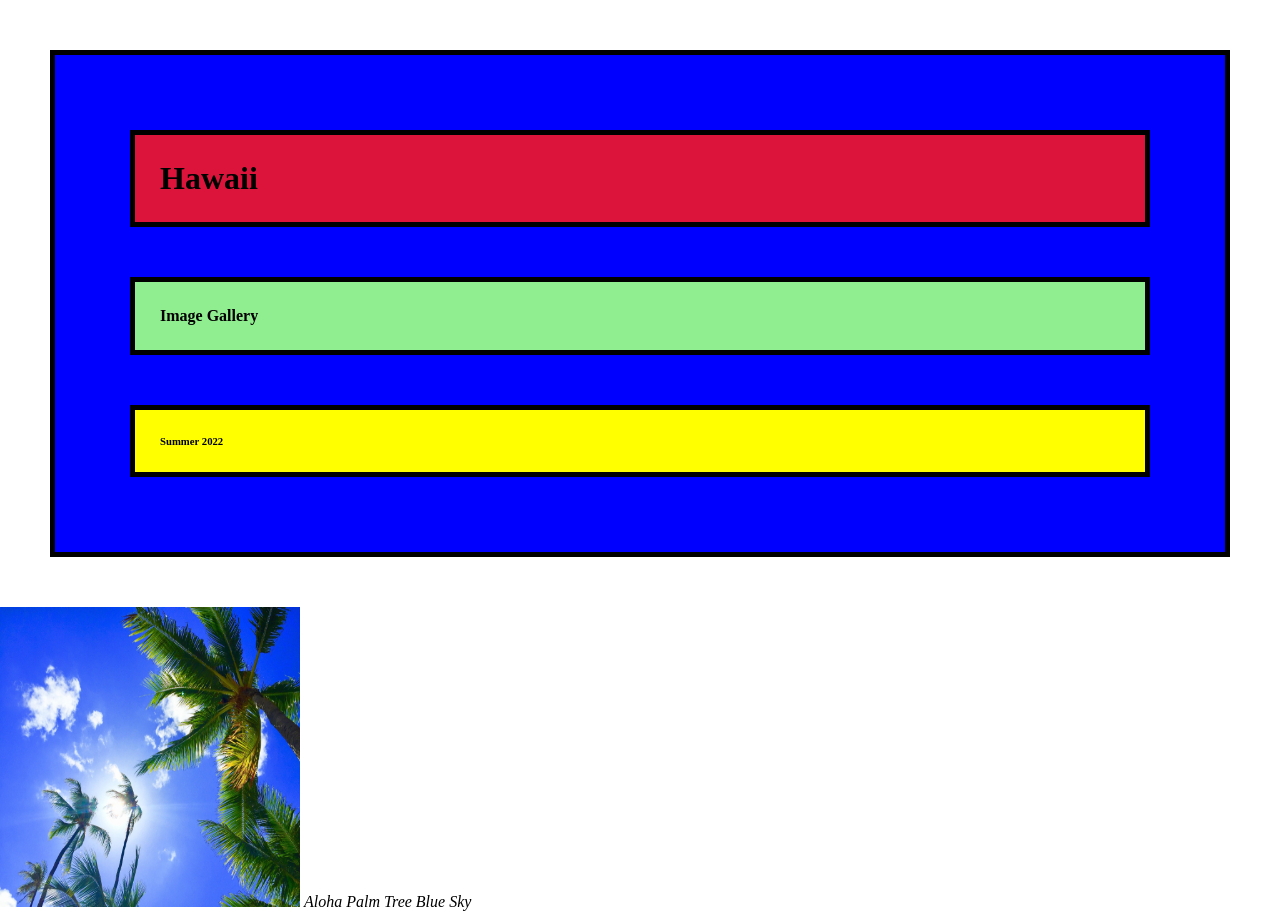
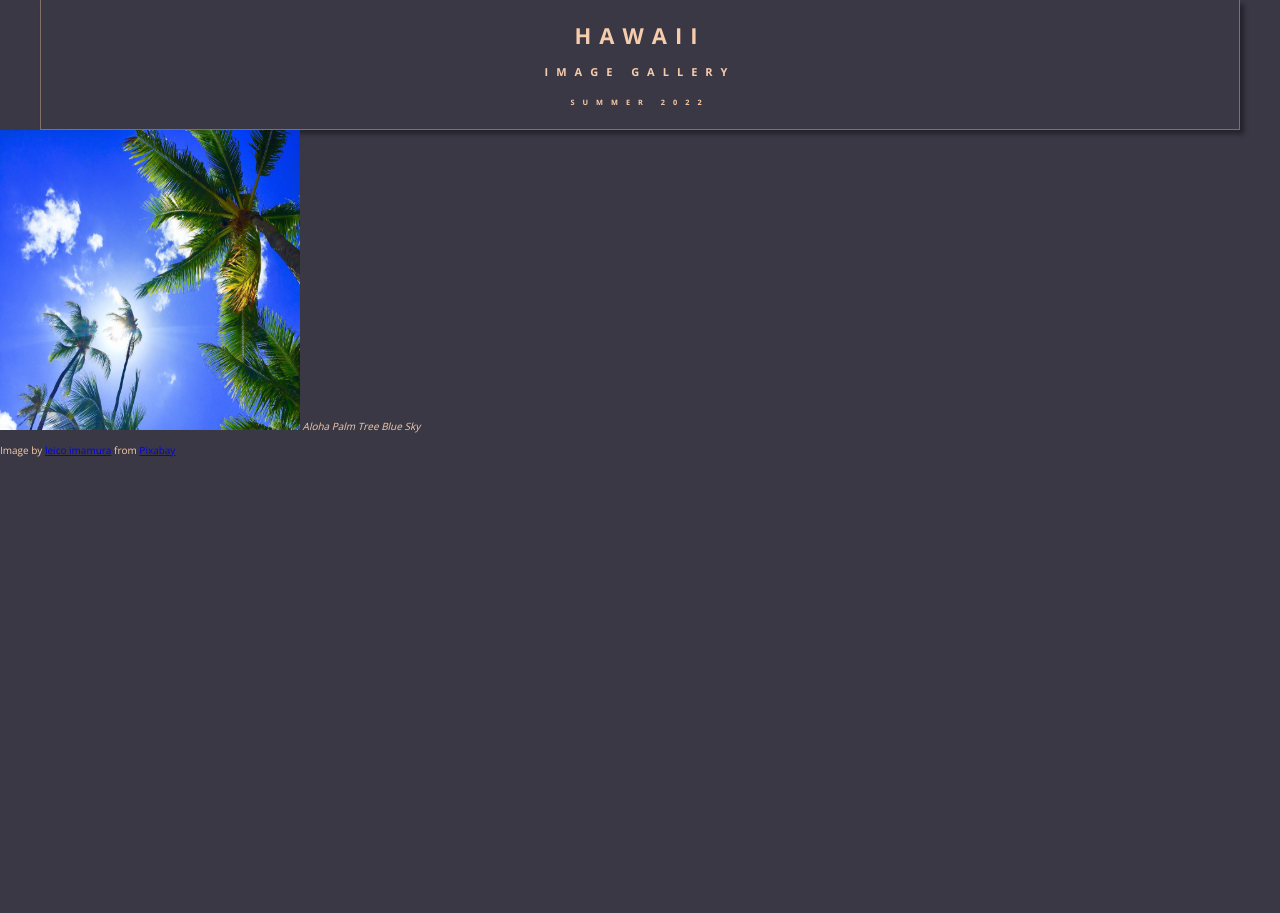
Before and after one commit to CSF2223/imagegallery-BsharaJack, a plain HTML site: page index.html in a window 1280 px wide. Shown: the top 913 px of the page. After the commit the page ends 800 px from the top, so only its background shows below. Drawn offline with nearby package versions, Linux system fonts and the light colour scheme.

Commit message:
Lesson 2.08 completed - CSS Units

```diff
--- a/style.css
+++ b/style.css
@@ -1,43 +1,38 @@
 /*
 Color Palette:
-background color:
-font color:
-secondary color:
-tertiary color:
+background color: #3A3845
+font color: #F7CCAC
+secondary color: #C69B7B
+tertiary color: #826F66
 */
 
 /* CSS syntax notes:
     selector {property: value:}
 */
 
-body {
-    margin: 0;
+@import url('https://fonts.googleapis.com/css2?family=Open+Sans:wght@300;400;600;700&display=swap');
+
+html {
+    font-size: 62.5%;   /* Defoult font size is 16px - 6.5% of 16 is 10px -
+                        1 rem (relative unit) now will be equivilent to 10 px */
 }
 
 header {
-    background-color: blue;
-    margin: 50px;
-    border: 5px solid black;
-    padding: 25px;
+    margin:0 4rem;
+    letter-spacing: 0.8rem;
+    text-align: center;
+    border-bottom: 1px solid #826F66;
+    border-right: 1px solid #826F66;
+    border-left: 1px solid #826F66;
+    padding: 0.5rem;
+    box-shadow: 4px 4px 5px rgba(0, 0, 0, 0.4);
+    text-transform: uppercase;
+    font-size: 1.1rem;
 }
 
-h1 {
-    background-color: crimson;
-    margin: 50px;
-    border: 5px solid black;
-    padding: 25px;
+body {
+    background-color: #3A3845;
+    color: #F7CCAC;
+    font-family: 'Open Sans', sans-serif;
+    margin: 0;
 }
-
-h4 {
-    background-color: lightGreen;
-    margin: 50px;
-    border: 5px solid black;
-    padding: 25px;
-}
-
-h6 {
-    background-color: yellow;
-    margin: 50px;
-    border: 5px solid black;
-    padding: 25px;
-}
```
